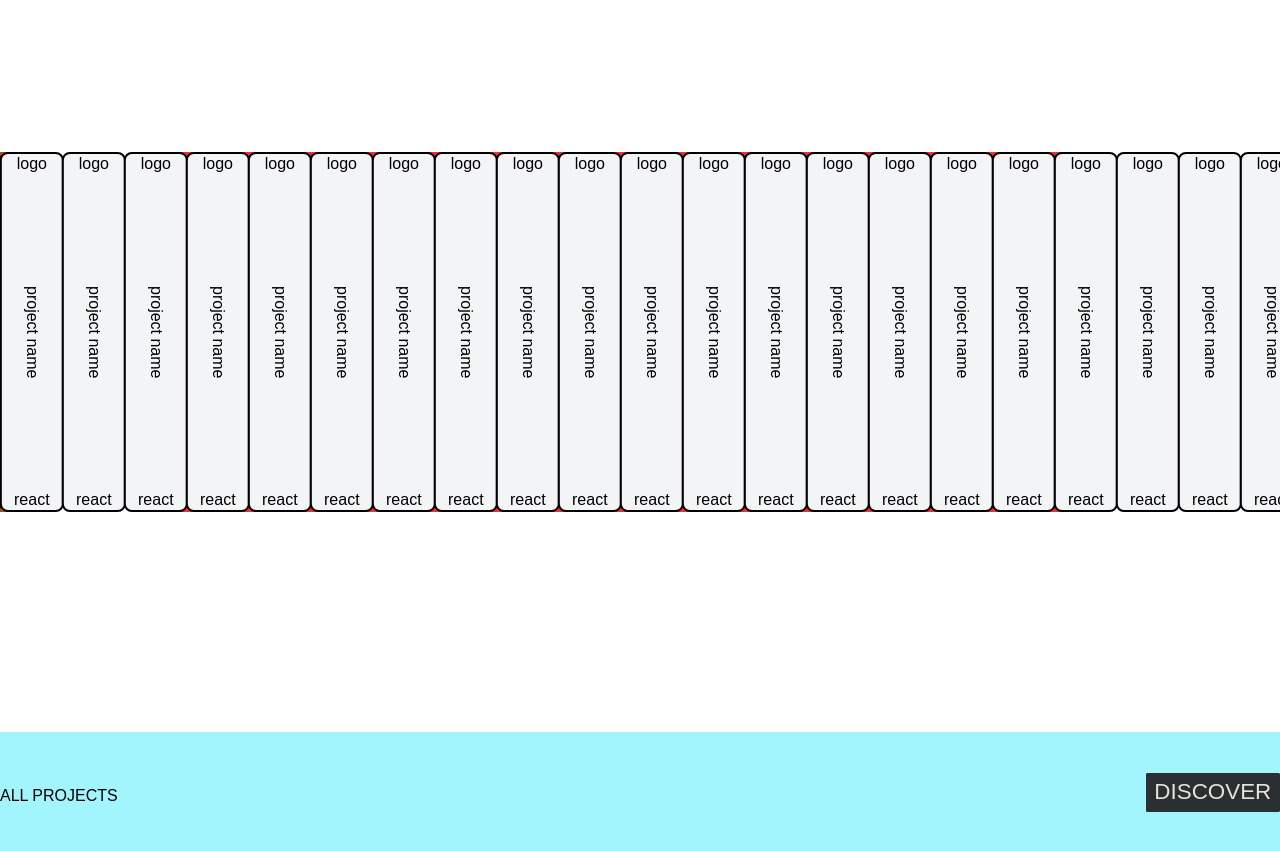
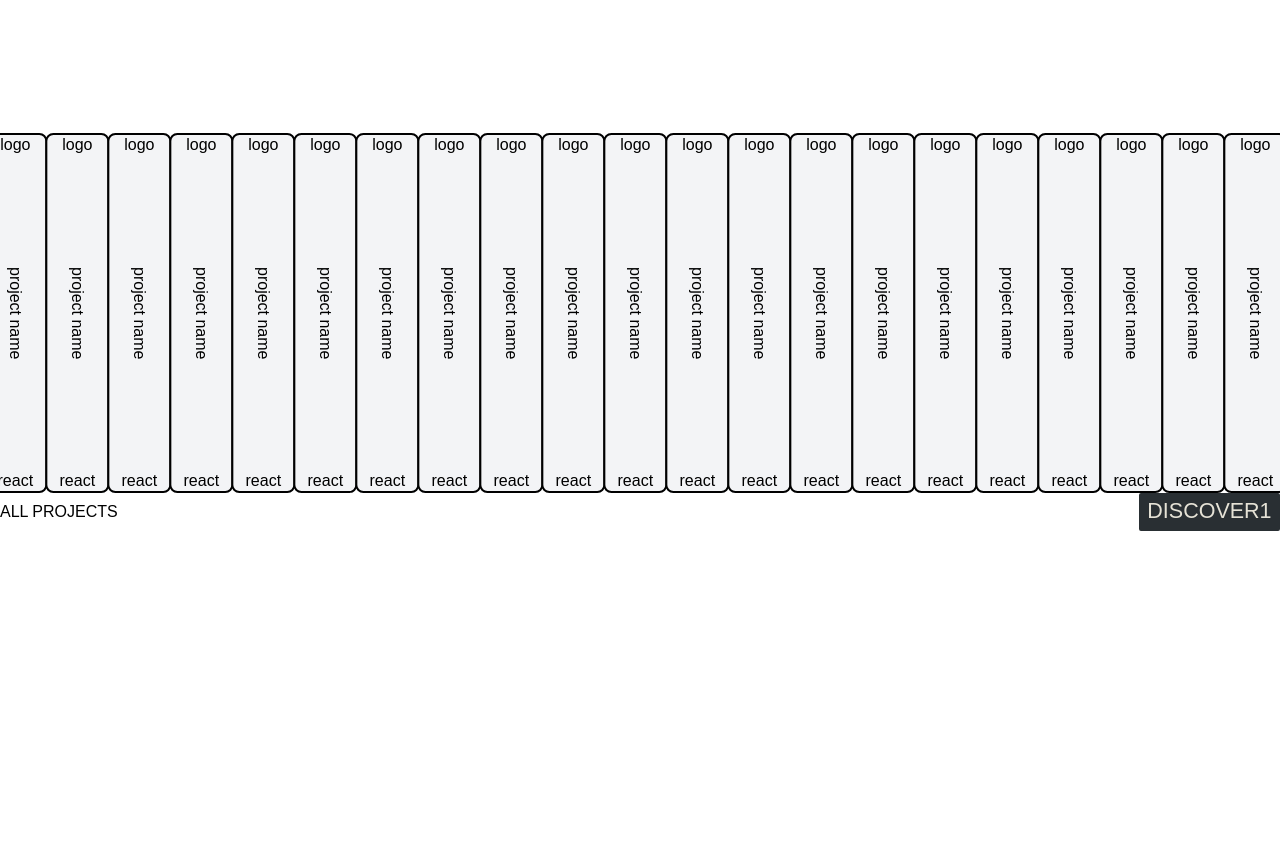
Before and after one commit to reham-elsayed/Reham-Elsayed, a Next.js app: page / in a window 1280 px wide. Shown: the part 6660-7511 px from the top of the page. After the commit the page ends 7392 px from the top, so only its background shows below. Built offline with nearby package versions, Linux system fonts and the light colour scheme.

Commit message:
discover button animation done

```diff
--- /dev/null
+++ b/app/Components/DiscoverButton/DiscoverButton.tsx
@@ -0,0 +1,54 @@
+"use client"
+import Link from 'next/link'
+import React from 'react'
+import { motion } from 'framer-motion'
+const DiscoverButton = () => {
+    return (
+        <div className='container mx-auto'>
+            <div className='flex justify-between items-center self-stretch'>
+                <h2>ALL PROJECTS</h2>
+                <div className='flex justify-end items-center flex-1 text-[1.2vw] align-top '>
+                    <Link href="#" className='btn-arrow w-inline-block '>
+                        <motion.div
+                            whileHover="hover"
+                            className='perspective-distant'
+                        >
+                            <motion.div
+                                initial={{ y: 0 }}
+                                variants={{
+                                    hover: {
+                                        scale: [1, 0.9, 1],   // pulls back, then returns
+                                        y: [0, 0, 50],        // then moves down
+                                    }
+                                }}
+                                transition={{
+                                    duration: 1,           // total duration
+                                    times: [0, 0.3, 1],    // control sequence inside one animation
+                                    ease: "easeInOut"
+                                }}
+                                className='txt-btn__arrow-1  '>
+                                DISCOVER1
+                            </motion.div>
+                            <motion.div
+                                className="txt-btn__arrow-2 bg-red-700"
+                                initial={{
+                                    rotateX: 90,
+                                    transition: { duration: 0.3 }
+                                }}
+                                variants={{
+                                    hover: { rotateX: 0 }
+                                }}
+                                transition={{ duration: 0.5, delay: .6 }}
+                            >
+                                DISCOVER2
+                            </motion.div>
+
+                        </motion.div>
+                    </Link>
+                </div>
+            </div>
+        </div>
+    )
+}
+
+export default DiscoverButton
--- a/app/Components/ProjectsSliderComponent/ProjectSliderSlider.tsx
+++ b/app/Components/ProjectsSliderComponent/ProjectSliderSlider.tsx
@@ -1,6 +1,7 @@
 'use client'
 import { useScroll, useTransform, motion } from 'framer-motion'
 import React, { useRef } from 'react'
+import DiscoverButton from '../DiscoverButton/DiscoverButton'
 
 const ProjectSliderSlider = () => {
     const ref = useRef(null)
@@ -16,7 +17,7 @@ const ProjectSliderSlider = () => {
             <div className='w-full w-layout-blockcontainer h-[45vh] flex '>
                 <div
                     ref={ref}
-                    className='relative h-full  bg-red-500'>
+                    className='relative h-full'>
                     <motion.div
                         style={{ x }}
                         className=' relative flex justify-center h-full items-stretch mb-4  bg-amber-700'>
@@ -34,6 +35,7 @@ const ProjectSliderSlider = () => {
                 </div>
 
             </div>
+            <DiscoverButton />
         </div>
     )
 }
--- a/app/Components/ProjectsSliderComponent/ProjectSliderWrapper.tsx
+++ b/app/Components/ProjectsSliderComponent/ProjectSliderWrapper.tsx
@@ -4,6 +4,7 @@ import TextChangeColorSize from '../TextChaingeColorSize/TextChangeColorSize'
 import { useAnimate } from 'framer-motion'
 import ProjectSliderSlider from './ProjectSliderSlider'
 import Link from 'next/link'
+import DiscoverButton from '../DiscoverButton/DiscoverButton'
 
 const ProjectSliderWrapper = () => {
 
@@ -32,20 +33,9 @@ const ProjectSliderWrapper = () => {
             />
 
             <ProjectSliderSlider />
+
             <div>
-                <div className='flex justify-between items-center h-[10vw] bg-cyan-200'>
-                    <h2>ALL PROJECTS</h2>
-                    <div>
-                        <Link href="#" className='btn-arrow w-inline-block perspective-distant hover: '>
-                            <div className='txt-btn__arrow-1 hover:scale-75 hover:translate-full hover:rotate-y-90 duration-500 transform-3d '>
-                                DISCOVER
-                            </div>
-                            <div className='txt-btn__arrow-2'>
-                                DISCOVER
-                            </div>
-                        </Link>
-                    </div>
-                </div>
+
             </div>
         </div>
 
```
